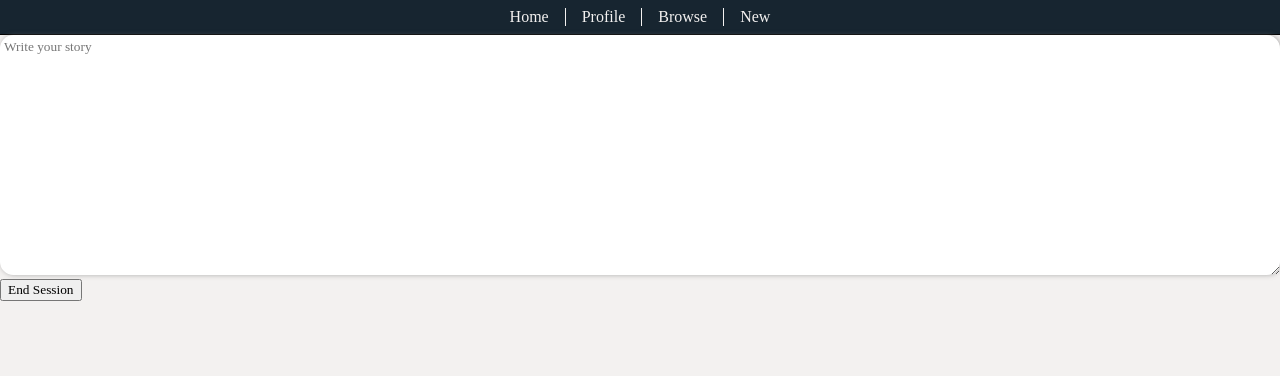
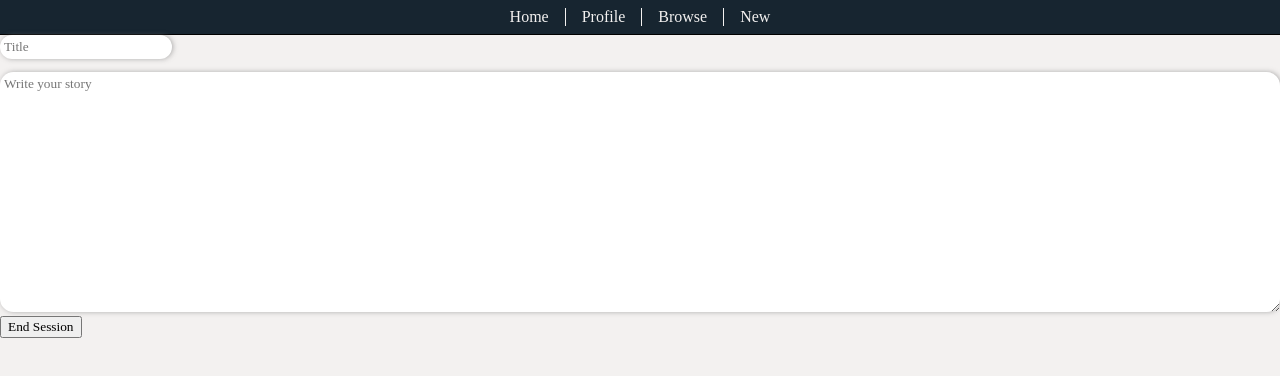
Before and after one commit to Caprpar/db_quest, a Vue app in the folder frontend/: page /narrative in a window 1280 px wide. Shown: the top 376 px of the page. Built offline with nearby package versions, Linux system fonts and the light colour scheme; a web font is replaced by a local one.

Commit message:
end session button adds title to session table

```diff
--- a/frontend/src/components/NarrativeText.vue
+++ b/frontend/src/components/NarrativeText.vue
@@ -3,18 +3,25 @@
   import HealthBar from "@/components/HealthBar.vue";
 
   const narration = ref(null);
+  const narrationTitle = ref(null);
   const emit = defineEmits(["narration-to-session"]);
 
-  const sendNarrative = (narration) => {
-    console.log(narration);
+  function sendNarrative() {
+    console.log(narration.value);
 
-    emit("narration-to-session", narration);
+    const titleAndNarration = {
+      narrative: narration.value,
+      title: narrationTitle.value
+    }
+
+    emit("narration-to-session", titleAndNarration);
   };
 </script>
 
 <template>
+  <input type="text" v-model="narrationTitle" placeholder="Title"></input>
   <textarea v-model="narration" placeholder="Write your story" />
-  <button @click="() => sendNarrative(narration)">End Session</button>
+  <button @click="sendNarrative()">End Session</button>
 </template>
 
 <style scoped>
@@ -28,4 +35,15 @@
     resize: vertical;
     border: none;
   }
+  input {
+    padding: 0.3em;
+    margin-bottom: 1em;
+    border-radius: 1em;
+    box-shadow: 1px 0 5px rgb(104, 104, 104, 0.5);
+    resize: vertical;
+    border: none;
+
+  }
+
+
 </style>
--- a/frontend/src/views/SessionView.vue
+++ b/frontend/src/views/SessionView.vue
@@ -57,7 +57,7 @@
     currentCard.cardDescription = cardDescription;
   }
 
-  async function postNarrative(narrative) {
+  async function postNarrative(titleAndNarration) {
     console.log(narrative);
 
     const sessionId = sessionStorage.getItem("sessionId");
@@ -69,7 +69,8 @@
 
     try {
       const res = await axios.patch(`http://localhost:3000/api/sessions/${sessionId}`, {
-        narrative: narrative
+        narrative: titleAndNarration.narrative,
+        title: titleAndNarration.title
       });
       console.log("Patch response:", res.data);
     } catch (err) {
@@ -104,14 +105,13 @@
     newScene(Number(sessionStorage.getItem("sessionId")));
   }
 
- function countSelectedCards() {
-  return Object.values(cards.value).filter(card => card.selected).length;
-}
+  function countSelectedCards() {
+    return Object.values(cards.value).filter((card) => card.selected).length;
+  }
 
-const isNextSceneEnabled = computed(() => {
-  return countSelectedCards() === 3;
-});
-
+  const isNextSceneEnabled = computed(() => {
+    return countSelectedCards() === 3;
+  });
 
   function nextScene() {
     console.log("Next scene triggered!");
```
